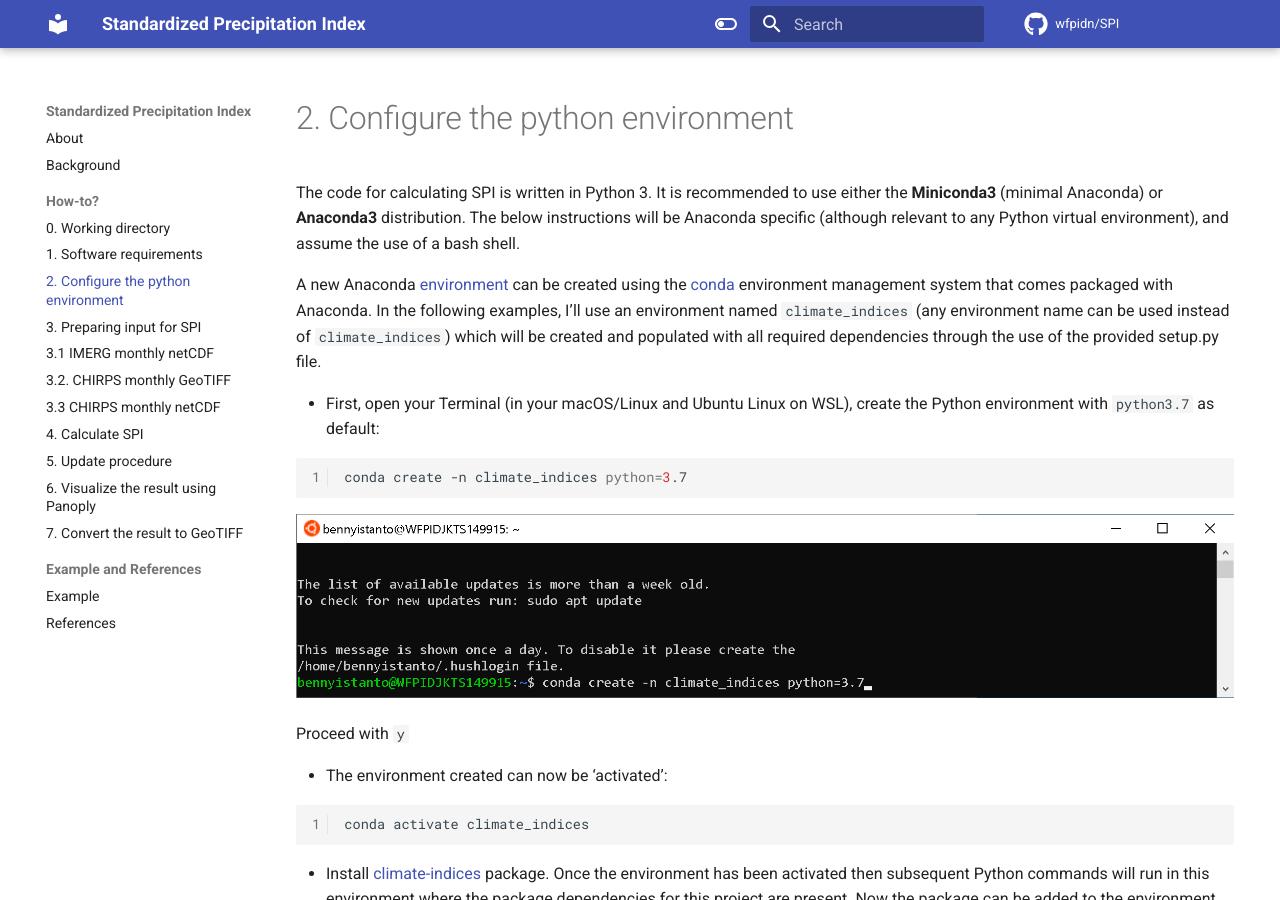
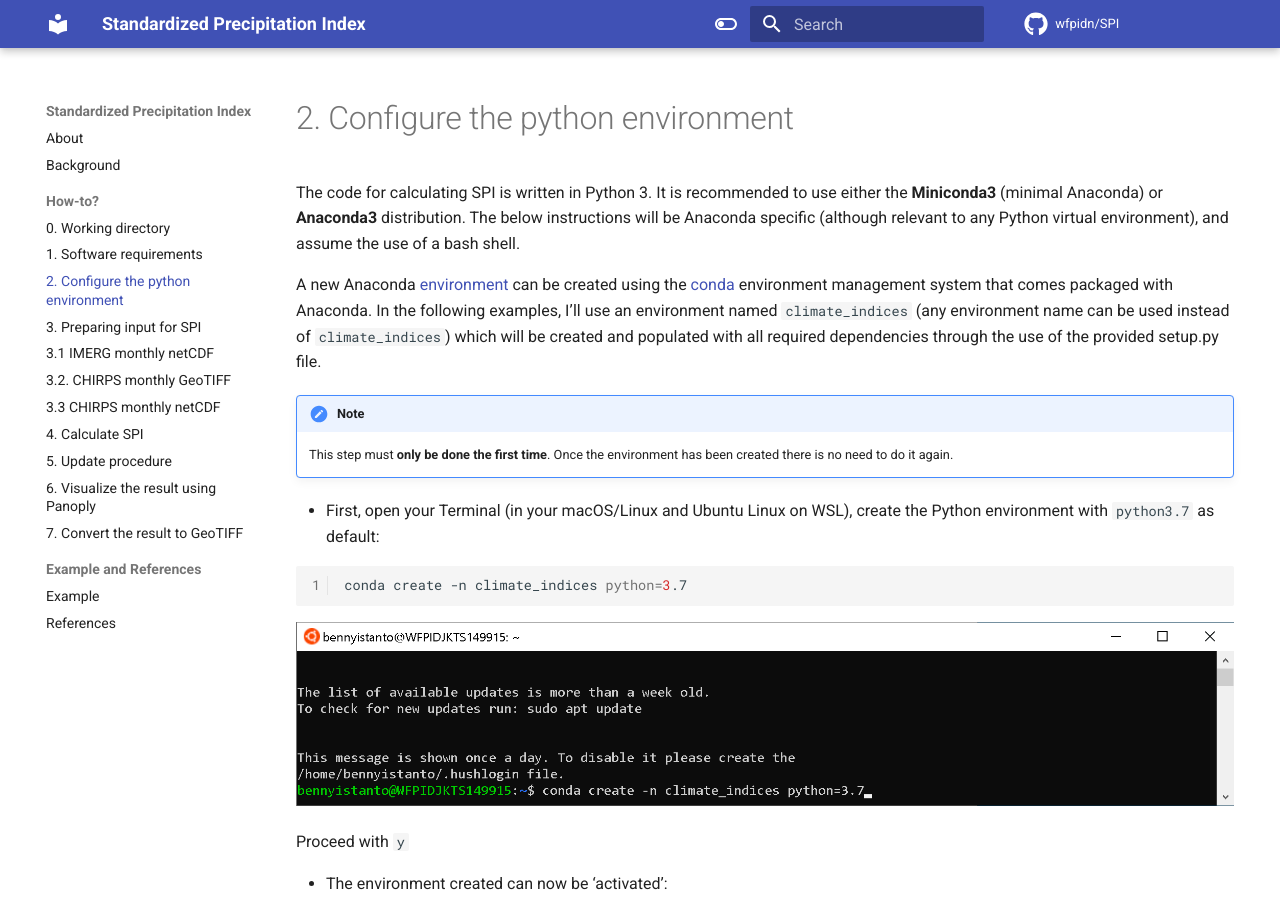
Before and after one commit to wfpidn/SPI, an MkDocs documentation site: the page built from docs/pyenv.md, in a window 1280 px wide and 900 px high. Built offline with MkDocs 1.6.1 and Material for MkDocs 9.7.7, drawn with Linux system fonts in a browser that asks for light colours; comment, search, counter and statistics services are not loaded.

Commit message:
Update pyenv.md

```diff
--- a/docs/pyenv.md
+++ b/docs/pyenv.md
@@ -3,6 +3,10 @@
 The code for calculating SPI is written in Python 3. It is recommended to use either the **Miniconda3** (minimal Anaconda) or **Anaconda3** distribution. The below instructions will be Anaconda specific (although relevant to any Python virtual environment), and assume the use of a bash shell.
 
 A new Anaconda [environment](https://conda.io/docs/using/envs.html) can be created using the [conda](https://conda.io/docs/) environment management system that comes packaged with Anaconda. In the following examples, I’ll use an environment named `climate_indices` (any environment name can be used instead of `climate_indices`) which will be created and populated with all required dependencies through the use of the provided setup.py file.
+
+!!! note
+	This step must **only be done the first time**. Once the environment has been created there is no need to do it again.
+
 
 - First, open your Terminal (in your macOS/Linux and Ubuntu Linux on WSL), create the Python environment with `python3.7` as default:
 
```
